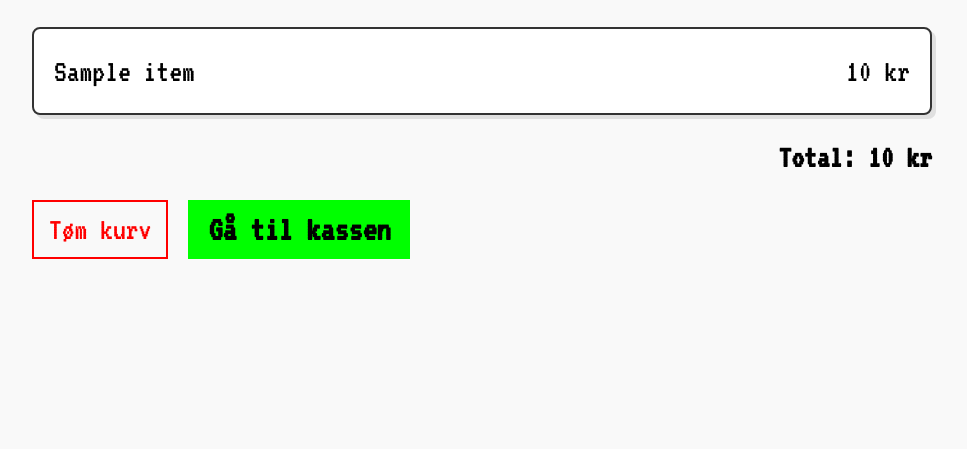
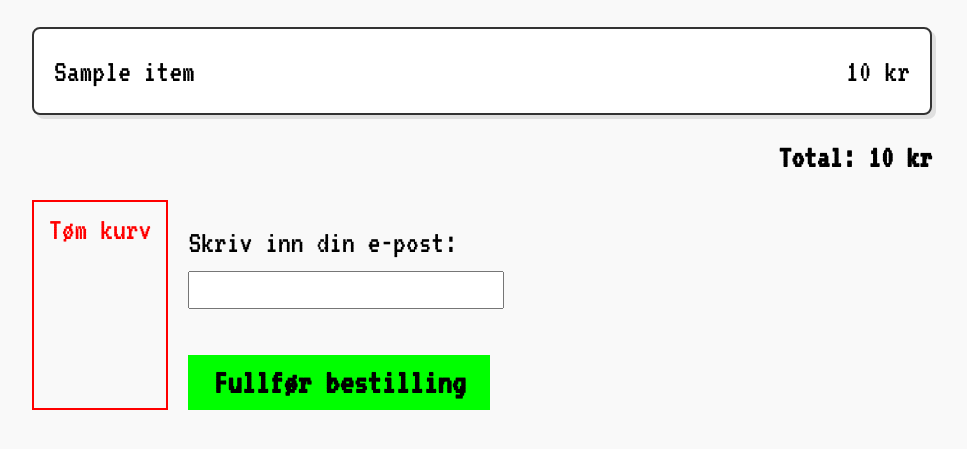
Before and after one commit to djoni1vincent/Hardware_Shop_Secure, a Flask app: template templates/cart.html in a window 1280 px wide. Shown: the part 141-590 px from the top of the page, without its empty margins (158-1125 px from the left). Run offline with Flask 3, Linux system fonts and the light colour scheme; the template is opened without the code that fills it: most values are stand-ins (such as "Sample title", 1, 10 or a date in 2020).

Commit message:
Feat: Add shopping cart page layout and functionality

```diff
--- a/templates/cart.html
+++ b/templates/cart.html
@@ -39,15 +39,13 @@
                     "
                     >Tøm kurv</a
                 >
-                <button
-                    onclick="
-                        alert('Betaling ikke implementert i denne versjonen')
-                    "
-                    class="btn-accept"
-                    style="padding: 10px 20px"
-                >
-                    Gå til kassen
-                </button>
+                <form action="{{ url_for('pay_order') }}" method="POST" style="margin-top: 20px;">
+                    <label for="email">Skriv inn din e-post:</label><br>
+                    <input type="email" id="email" name="user_email" required
+                        style="font-family: 'VT323'; font-size: 24px; padding: 5px; width: 100%; max-width: 400px;">
+                    <br><br>
+                    <button type="submit" class="btn-accept">Fullfør bestilling</button>
+                </form>
             </div>
             {% else %}
             <p>Kurven din er tom.</p>
```
